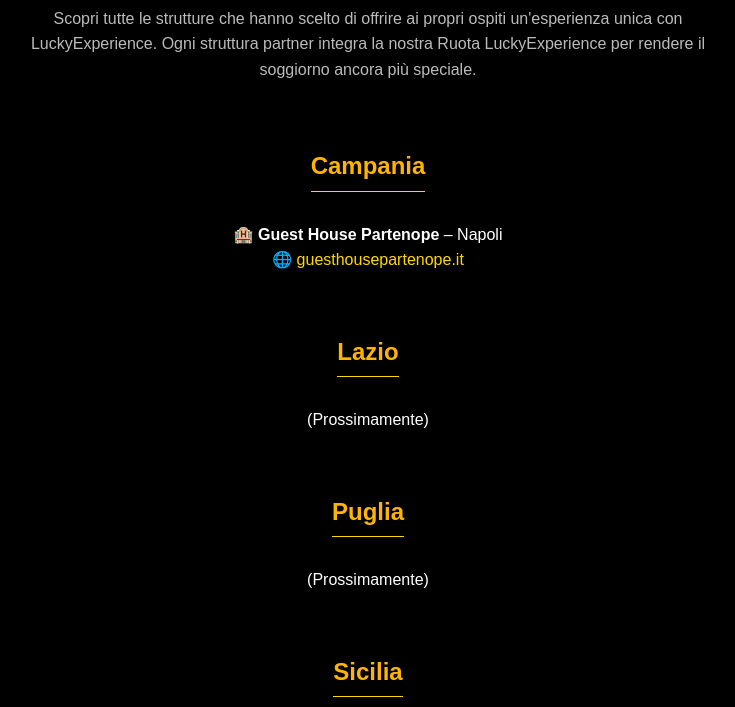
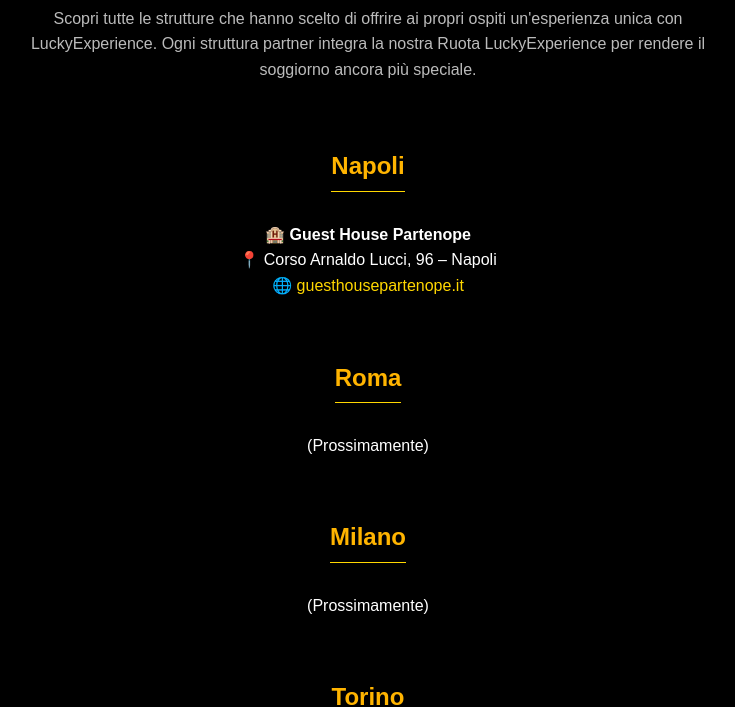
Before and after one commit to LuckyExperience00/luckyexperience-site, a plain HTML site: page partners-list.html in a window 1280 px wide. Shown: the part 248-955 px from the top of the page, without its empty margins (272-1007 px from the left). Drawn offline with Linux system fonts and the light colour scheme.

Commit message:
partners-list.html

```diff
--- a/partners-list.html
+++ b/partners-list.html
@@ -56,30 +56,31 @@
   <p>Scopri tutte le strutture che hanno scelto di offrire ai propri ospiti un'esperienza unica con LuckyExperience.
   Ogni struttura partner integra la nostra Ruota LuckyExperience per rendere il soggiorno ancora più speciale.</p>
 
-  <!-- Campania -->
+  <!-- Napoli -->
   <div class="region">
-    <h2>Campania</h2>
+    <h2>Napoli</h2>
     <div class="structure">
-      🏨 <strong>Guest House Partenope</strong> – Napoli<br>
+      🏨 <strong>Guest House Partenope</strong><br>
+      📍 Corso Arnaldo Lucci, 96 – Napoli<br>
       🌐 <a href="https://guesthousepartenope.it" target="_blank">guesthousepartenope.it</a>
     </div>
   </div>
 
-  <!-- Lazio -->
+  <!-- Roma -->
   <div class="region">
-    <h2>Lazio</h2>
+    <h2>Roma</h2>
     <div class="structure">(Prossimamente)</div>
   </div>
 
-  <!-- Puglia -->
+  <!-- Milano -->
   <div class="region">
-    <h2>Puglia</h2>
+    <h2>Milano</h2>
     <div class="structure">(Prossimamente)</div>
   </div>
 
-  <!-- Sicilia -->
+  <!-- Torino -->
   <div class="region">
-    <h2>Sicilia</h2>
+    <h2>Torino</h2>
     <div class="structure">(Prossimamente)</div>
   </div>
 
```
